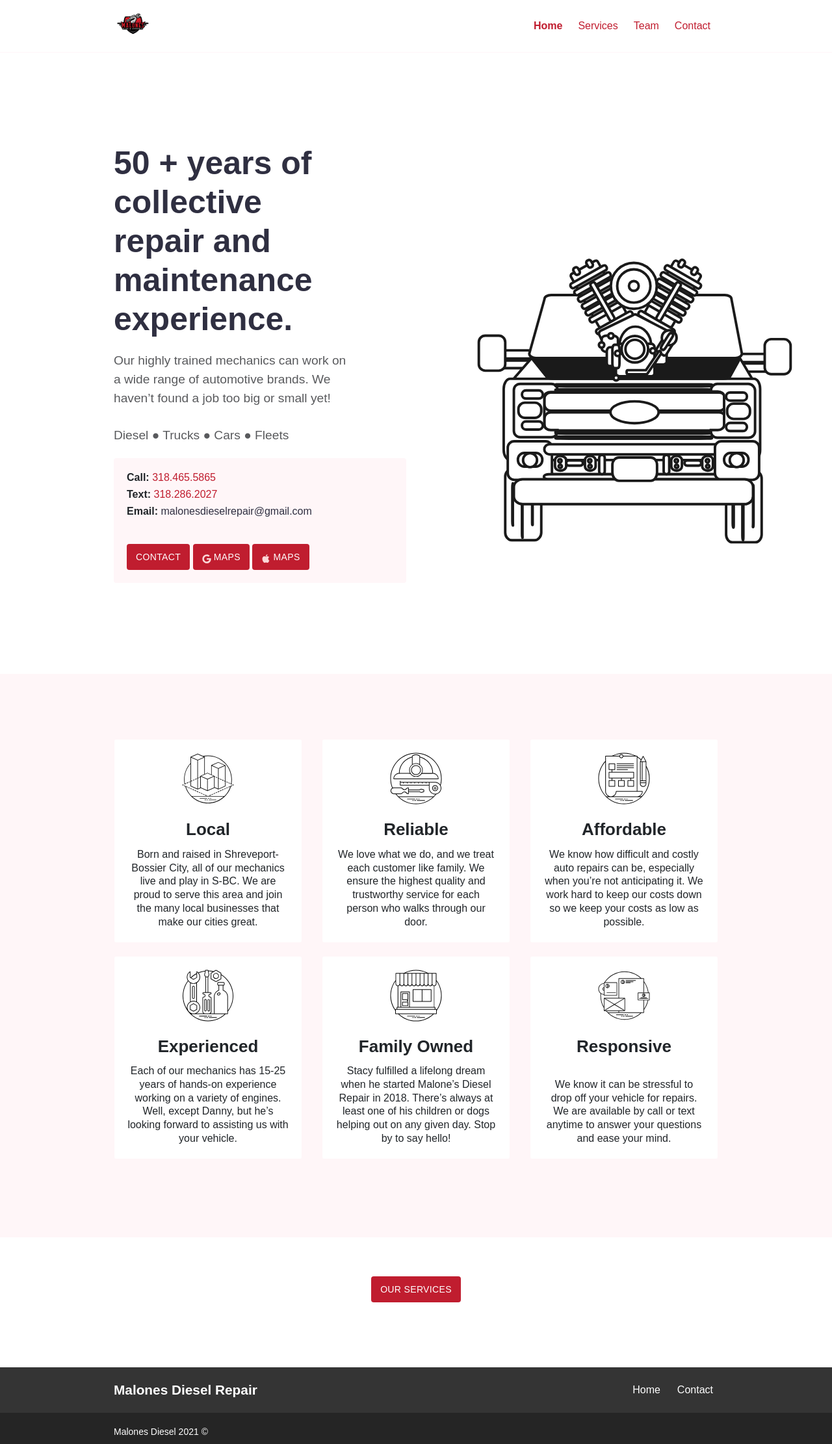
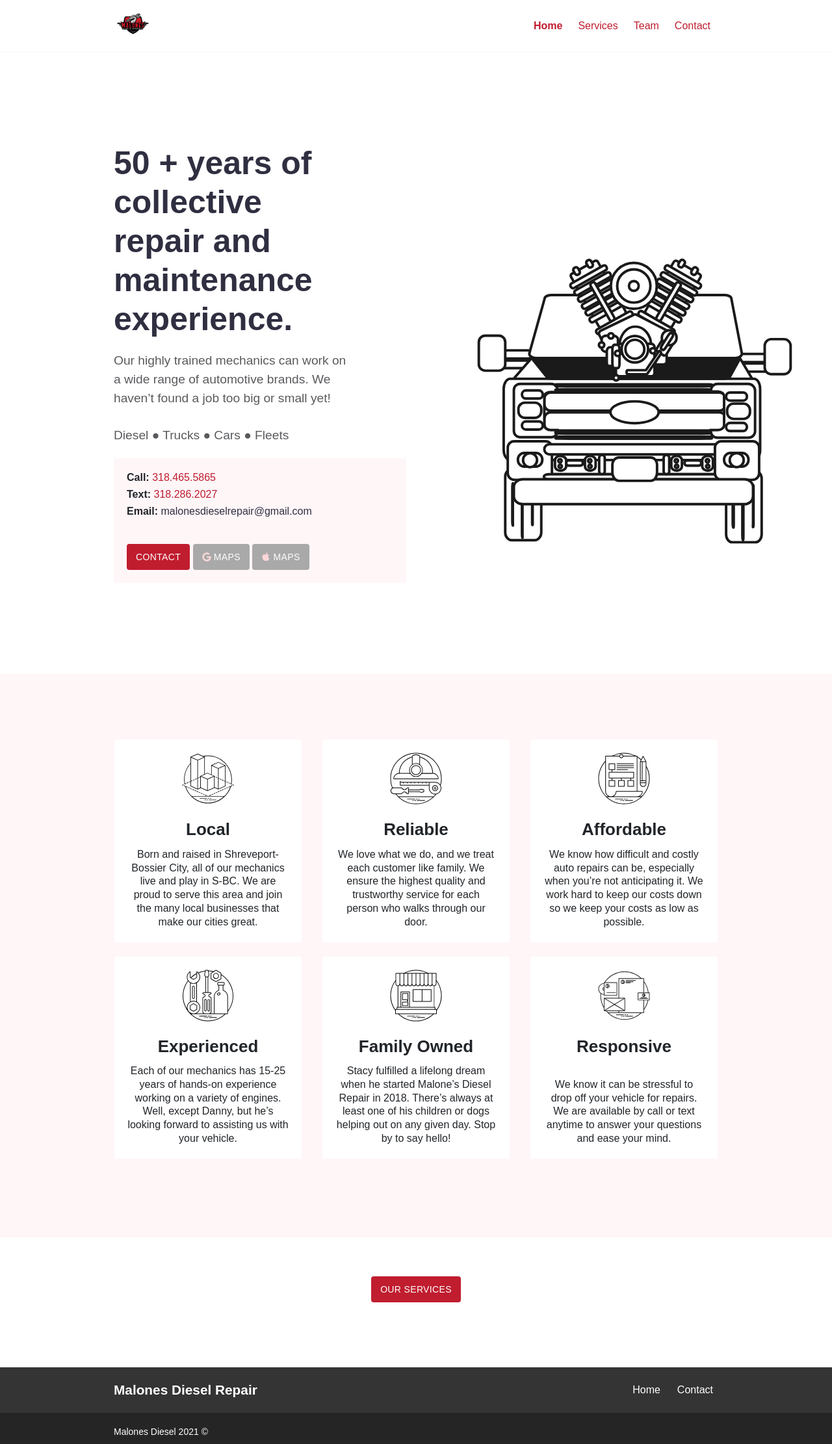
Before and after one commit to MalonesDiesel/malonesdiesel.github.io, a Jekyll site: the page built from index.md, in a window 1280 px wide. Shown: the whole page at 65% size. Built offline with Jekyll 4.4.1, drawn with Linux system fonts in a browser that asks for light colours.

Commit message:
Update call.html

```diff
--- a/_includes/call.html
+++ b/_includes/call.html
@@ -24,15 +24,15 @@
       <div class="call-box-bottom">
         <a href="{{ site.data.contact.contact_button_link }}" class="button">Contact</a>
 
-         <a href="{{ site.data.contact.contact_button_link }}" class="button">
+         <a href="{{ site.data.contact.contact_button_link }}" class="button" style="background: darkgrey;>
           <span class="fa-svg-icon svg-baseline ">
-            <svg xmlns="http://www.w3.org/2000/svg"  style="height: 1em;width:1em;display: inline-flex;align-self: center; top: .125em; position: relative;" viewBox="0 0 488 512"><!--! Font Awesome Pro 6.1.1 by @fontawesome - https://fontawesome.com License - https://fontawesome.com/license (Commercial License) Copyright 2022 Fonticons, Inc. --><path d="M488 261.8C488 403.3 391.1 504 248 504 110.8 504 0 393.2 0 256S110.8 8 248 8c66.8 0 123 24.5 166.3 64.9l-67.5 64.9C258.5 52.6 94.3 116.6 94.3 256c0 86.5 69.1 156.6 153.7 156.6 98.2 0 135-70.4 140.8-106.9H248v-85.3h236.1c2.3 12.7 3.9 24.9 3.9 41.4z"/></svg>
+            <svg xmlns="http://www.w3.org/2000/svg"  style="height: 1em;width:1em;display: inline-flex;align-self: center; top: -3%; position: relative;" viewBox="0 0 488 512"><!--! Font Awesome Pro 6.1.1 by @fontawesome - https://fontawesome.com License - https://fontawesome.com/license (Commercial License) Copyright 2022 Fonticons, Inc. --><path d="M488 261.8C488 403.3 391.1 504 248 504 110.8 504 0 393.2 0 256S110.8 8 248 8c66.8 0 123 24.5 166.3 64.9l-67.5 64.9C258.5 52.6 94.3 116.6 94.3 256c0 86.5 69.1 156.6 153.7 156.6 98.2 0 135-70.4 140.8-106.9H248v-85.3h236.1c2.3 12.7 3.9 24.9 3.9 41.4z"/></svg>
           </span> Maps
           </a>
 
-        <a href="{{ site.data.contact.contact_button_link }}" class="button">
+        <a href="{{ site.data.contact.contact_button_link }}" class="button" style="background: darkgrey;>
           <span class="fa-svg-icon svg-baseline ">
-            <svg xmlns="http://www.w3.org/2000/svg"  style="height: 1em;width:1em;display: inline-flex;align-self: center; top: .125em; position: relative;" viewBox="0 0 1792 1792"><!--! Font Awesome Pro 6.1.1 by @fontawesome - https://fontawesome.com License - https://fontawesome.com/license (Commercial License) Copyright 2022 Fonticons, Inc. --><path d="M1585 1215q-39 125-123 250-129 196-257 196-49 0-140-32-86-32-151-32-61 0-142 33-81 34-132 34-152 0-301-259-147-261-147-503 0-228 113-374 113-144 284-144 72 0 177 30 104 30 138 30 45 0 143-34 102-34 173-34 119 0 213 65 52 36 104 100-79 67-114 118-65 94-65 207 0 124 69 223t158 126zm-376-1173q0 61-29 136-30 75-93 138-54 54-108 72-37 11-104 17 3-149 78-257 74-107 250-148 1 3 2.5 11t2.5 11q0 4 .5 10t.5 10z"/></svg>
+            <svg xmlns="http://www.w3.org/2000/svg"  style="height: 1em;width:1em;display: inline-flex;align-self: center; top: -3%; position: relative;" viewBox="0 0 1792 1792"><!--! Font Awesome Pro 6.1.1 by @fontawesome - https://fontawesome.com License - https://fontawesome.com/license (Commercial License) Copyright 2022 Fonticons, Inc. --><path d="M1585 1215q-39 125-123 250-129 196-257 196-49 0-140-32-86-32-151-32-61 0-142 33-81 34-132 34-152 0-301-259-147-261-147-503 0-228 113-374 113-144 284-144 72 0 177 30 104 30 138 30 45 0 143-34 102-34 173-34 119 0 213 65 52 36 104 100-79 67-114 118-65 94-65 207 0 124 69 223t158 126zm-376-1173q0 61-29 136-30 75-93 138-54 54-108 72-37 11-104 17 3-149 78-257 74-107 250-148 1 3 2.5 11t2.5 11q0 4 .5 10t.5 10z"/></svg>
           </span> Maps
           </a>
 
```
